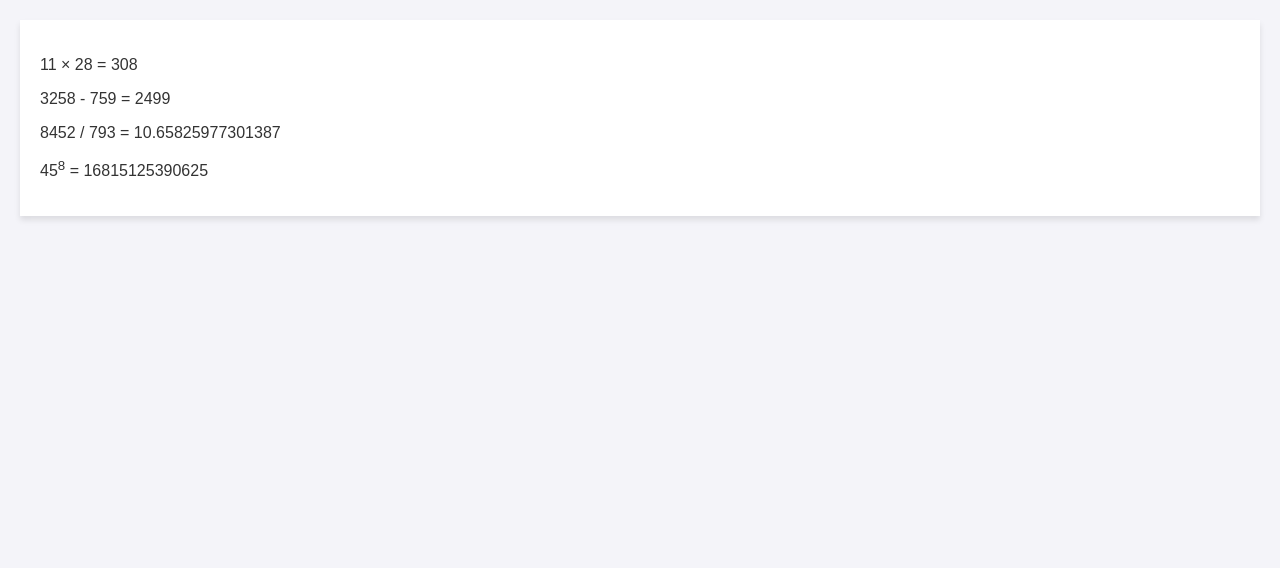
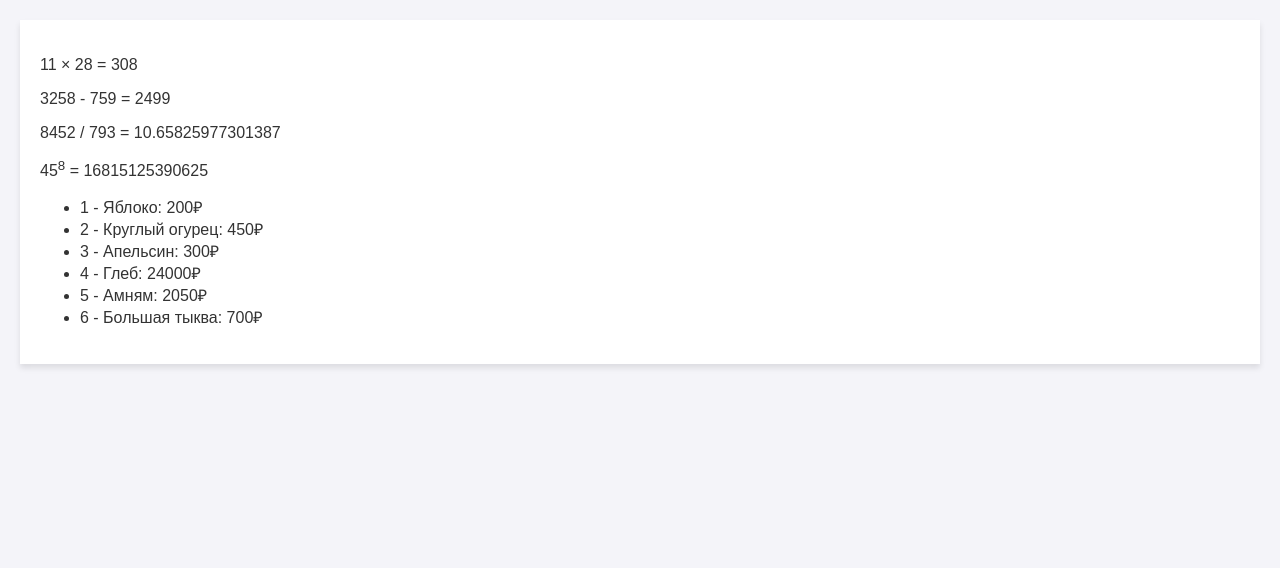
Before and after one commit to augenblickee/web-2-sem, a Flask app: page /lab2/example in a window 1280 px wide. Shown: the part 77-645 px from the top of the page. Run offline with Flask 3, Linux system fonts and the light colour scheme.

Commit message:
цикл в шаблоне

```diff
--- a/app.py
+++ b/app.py
@@ -420,4 +420,14 @@ def example():
     group = 'FBI-22'
     course = 3
     lab_num = 2
-    return render_template('example.html', name=name, group=group, course=course, lab_num=lab_num)
+    fruits = [
+        {"name": "Яблоко", "price": 200},
+        {"name": "Круглый огурец", "price": 450},
+        {"name": "Апельсин", "price": 300},
+        {"name": "Глеб", "price": 24000},
+        {"name": "Амням", "price": 2050},
+        {"name": "Большая тыква", "price": 700}
+    ]
+    return render_template('example.html',
+                           name=name, group=group, course=course,
+                           lab_num=lab_num, fruits=fruits)
--- a/templates/example.html
+++ b/templates/example.html
@@ -28,6 +28,12 @@
         <p>3258 - 759 = {{3258-759}}</p>
         <p>8452 / 793 = {{8452/793}}</p>
         <p>45<sup>8</sup> = {{45**8}}</p>
+
+        <ul>
+            {% for i in fruits%}
+            <li>{{loop.index}} - {{ i.name }}: {{ i.price }}&#x20bd;</li>
+            {% endfor %}
+        </ul>
     </main>
 
     <footer>
```
